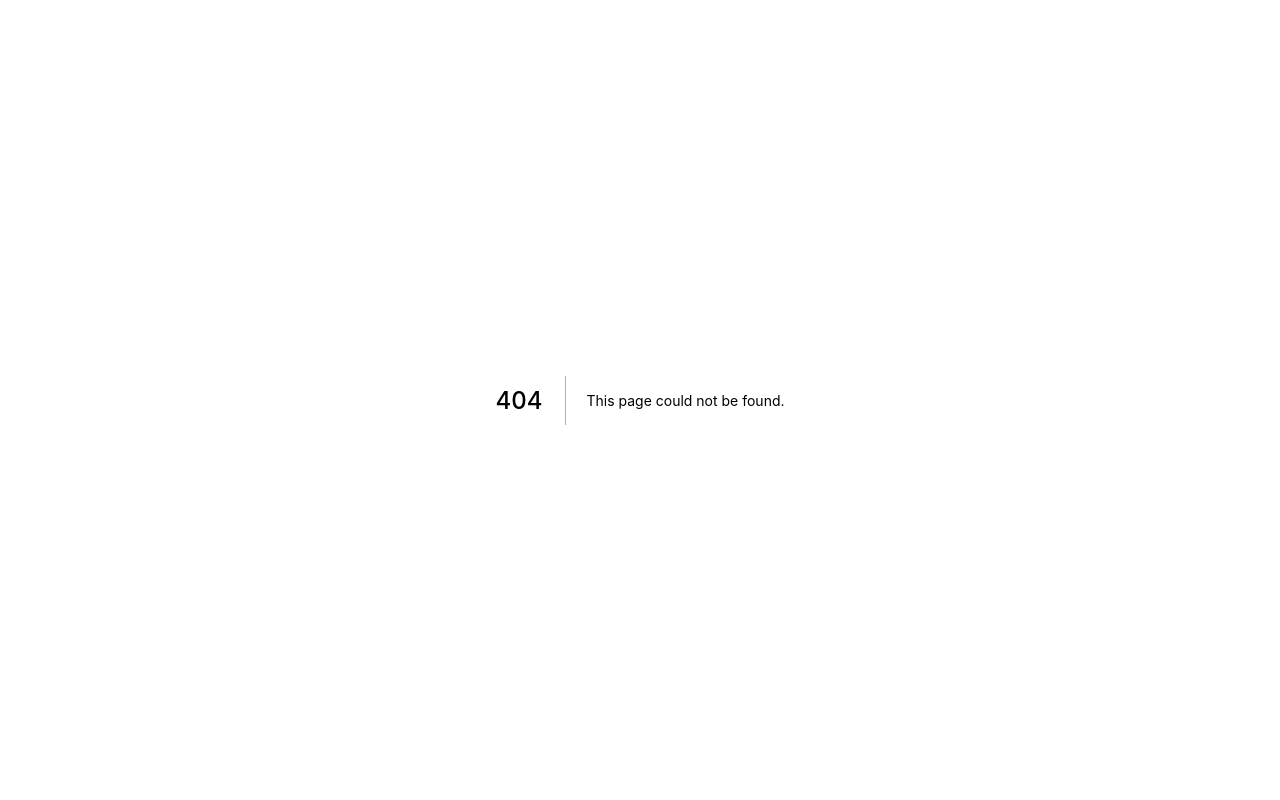
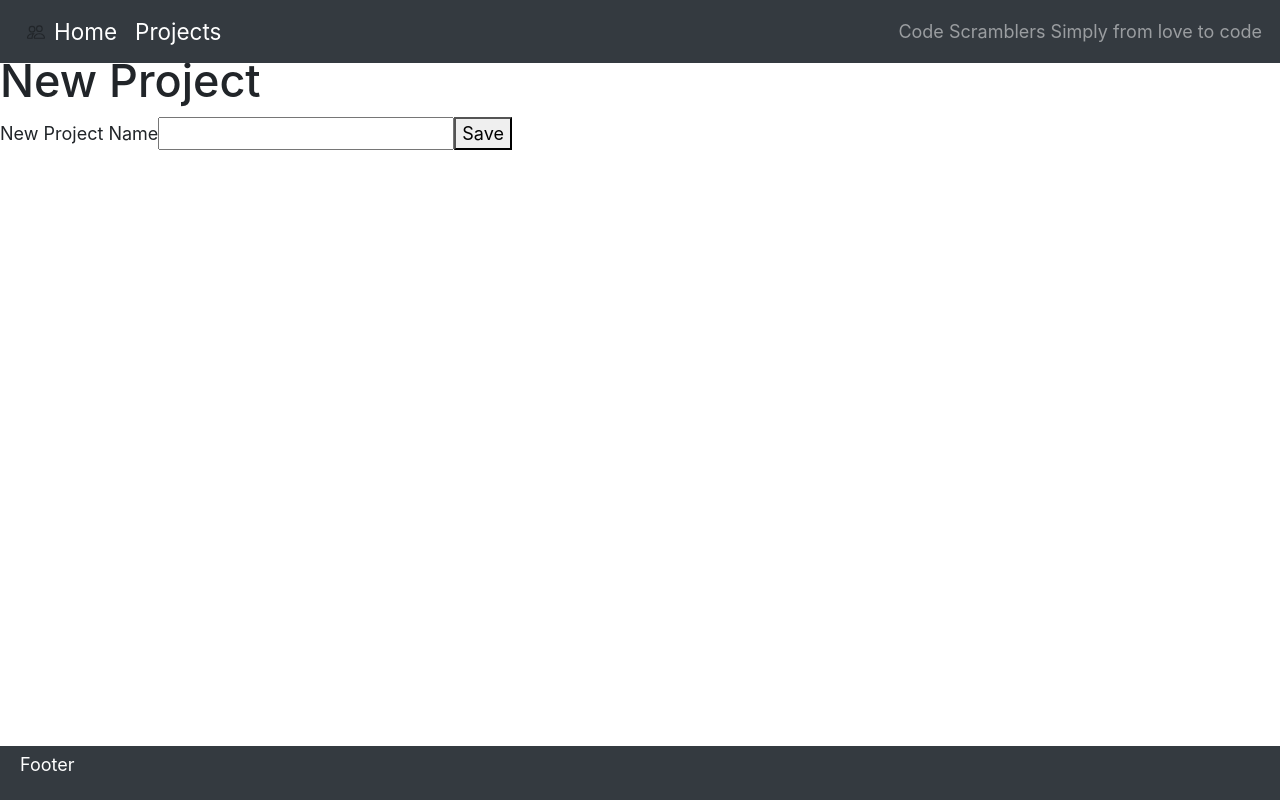
Before and after one commit to 87johnboyle/cs_website, a Next.js app: page /components/addProject in a window 1280 px wide. Before the commit this address had no page. Built offline with nearby package versions, Linux system fonts and the light colour scheme.

Commit message:
Add project page working

```diff
--- /dev/null
+++ b/pages/components/addProject.js
@@ -0,0 +1,43 @@
+import React, {useEffect, useState} from 'react';
+import Layout from './layout';
+import { useQuery, useMutation } from "@apollo/react-hooks";
+import { gql } from 'apollo-boost';
+
+const CREATE_PROJECT = gql`
+mutation CreateProject($name: String!) {
+  createProject(name: $name) {
+    id
+    name
+  }
+}
+`
+export default function addProject() {
+
+  const [project, setProject] = useState("");
+  const [createProject] = useMutation(CREATE_PROJECT);
+
+  const saveProject = async (e) => {
+    e.preventDefault();
+    await createProject({variables: { name: project }});
+    setProject("")
+  }
+
+return (
+
+
+<Layout>
+<div>
+      <h1>New Project</h1>
+
+      <form onSubmit={saveProject}>
+        <label>
+          New Project Name
+          <input onChange={e => setProject(e.target.value)} value={project} />
+        </label>
+        <button type="submit">Save</button>
+      </form>
+</div></Layout>
+
+)
+
+}
--- a/pages/components/layout.js
+++ b/pages/components/layout.js
@@ -3,14 +3,16 @@ import { Button } from 'react-bootstrap';
 import NavBar from './navbar'
 import Head from 'next/head'
 import Footer from './footer'
+
 export default function Layout({ children }) {
+
   return (
 
   <div className={styles.container}>
     <Head>
   <title>Code Scramblers</title>
   {/* This link adds bootstrap to out Layout which is in every page */}
-  <link rel="stylesheet" href="https://cdn.jsdelivr.net/npm/bootstrap@4.5.3/dist/css/bootstrap.min.css" integrity="sha384-TX8t27EcRE3e/ihU7zmQxVncDAy5uIKz4rEkgIXeMed4M0jlfIDPvg6uqKI2xXr2" crossorigin="anonymous"></link>
+  <link rel="stylesheet" href="https://cdn.jsdelivr.net/npm/bootstrap@4.5.3/dist/css/bootstrap.min.css" integrity="sha384-TX8t27EcRE3e/ihU7zmQxVncDAy5uIKz4rEkgIXeMed4M0jlfIDPvg6uqKI2xXr2" crossOrigin="anonymous"></link>
 </Head>
 {/* top of the page */}
     <NavBar />
--- a/pages/components/projects.js
+++ b/pages/components/projects.js
@@ -1,6 +1,4 @@
-import Link from 'next/link';
 import React, {useEffect, useState} from 'react';
-import NavBar from './navbar';
 import Layout from './layout';
 import styles from '../styles/projects.module.css';
 import { useQuery, useMutation } from "@apollo/react-hooks";
```
